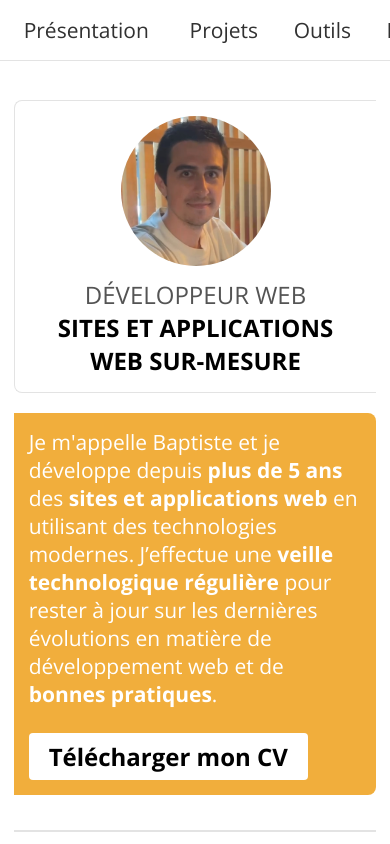
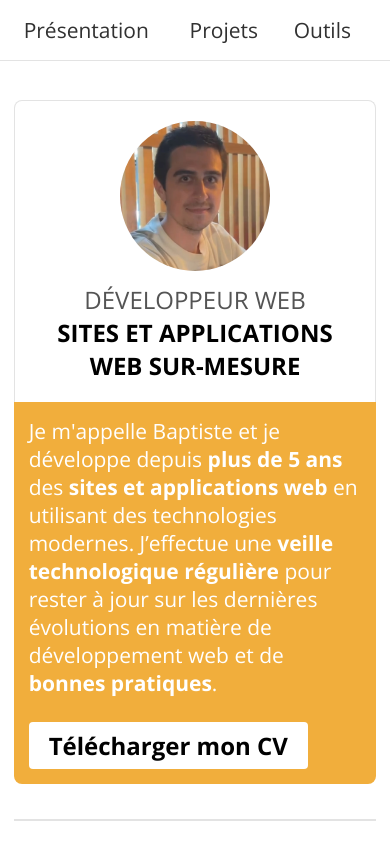
Before and after one commit to BaptisteLT/Portfolio-2024, a plain HTML site: page index.html in a window 390 px wide. Shown: the top 844 px of the page. Drawn offline with nearby package versions, Linux system fonts and the light colour scheme.

Commit message:
portfolio terminé

```diff
--- a/index.html
+++ b/index.html
@@ -56,7 +56,7 @@
                         J’effectue une  <span class="bold">veille technologique régulière</span> pour rester à jour sur les dernières évolutions en matière
                         de développement web et de <span class="bold">bonnes pratiques</span>.
                     </p>
-                    <a href="#" id="part_download_cv">Télécharger mon CV</a>
+                    <a href="./files/CV.pdf" id="part_download_cv" target="_blank">Télécharger mon CV</a>
                 </div>
             </div>
         </section>
--- a/styles.css
+++ b/styles.css
@@ -114,6 +114,18 @@ header a::before {
     visibility: hidden;
 }
 
+@media screen and (max-width: 790px) {
+    header > .container
+    {
+        display: flex;
+        gap: 30px;
+        align-items: center;
+        justify-content: space-between;
+        overflow: scroll;
+    }
+
+}
+
 .social_icon_wrapper
 {
     height: 38px;
--- a/styles_main_section.css
+++ b/styles_main_section.css
@@ -62,8 +62,22 @@
     }
     #part-left
     {
-        margin: 20px 0px;
+        margin: 20px 0px 0px 0px;
+        border-top-left-radius: 8px;
+        border-bottom-left-radius: 0px;
+        border-top-right-radius: 8px;
+        border-bottom-right-radius: 0px;
+        border-right: 1px solid #e3e3e3;
+        border-bottom: 0px;
+        padding: 20px 0px;
     }
+    #part-right {
+        border-top-left-radius: 0px;
+        border-bottom-left-radius: 8px;
+        border-top-right-radius: 0px;
+        border-bottom-right-radius: 8px;
+    }
+
 }
 
 
```
Also changed, not shown: 1 other file.
